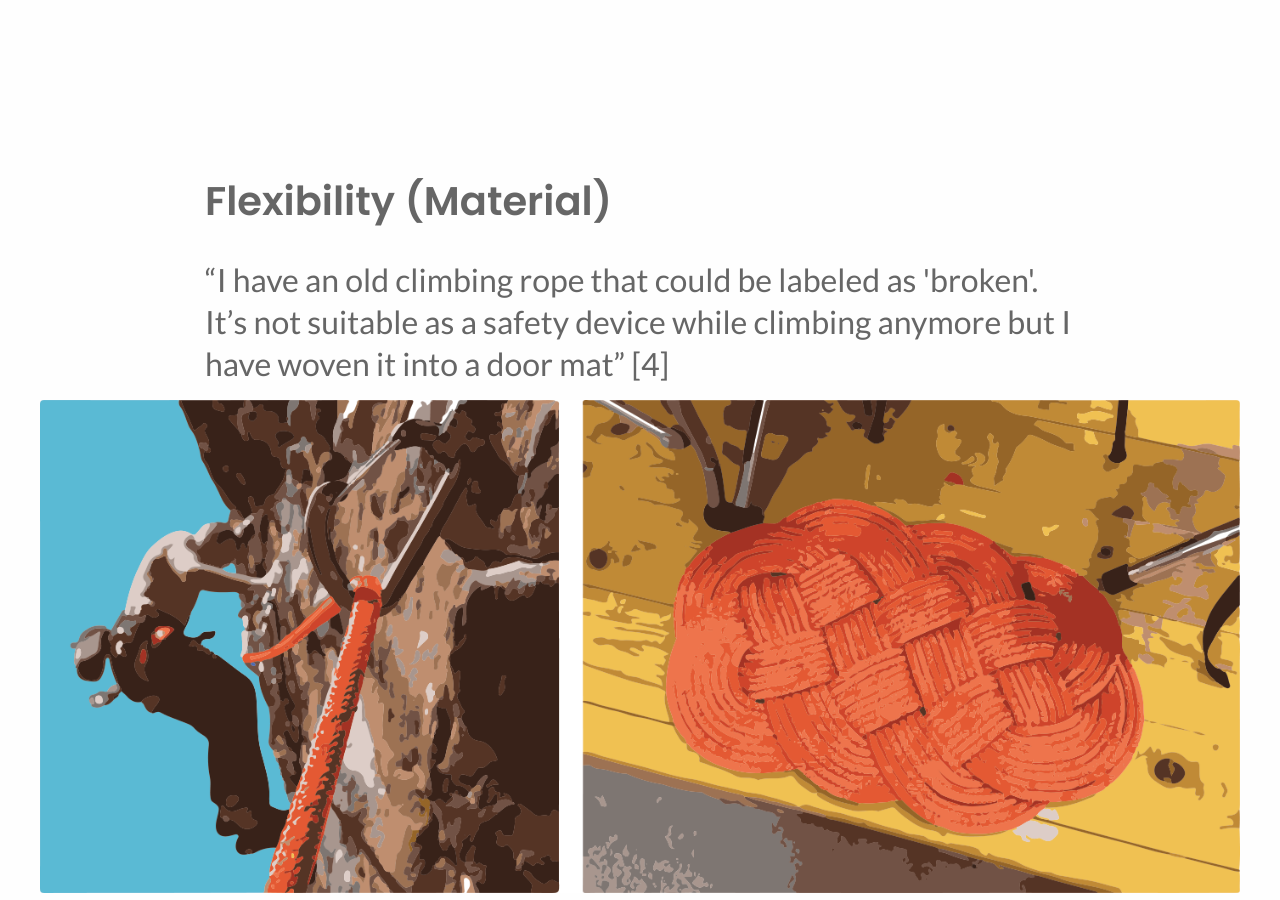
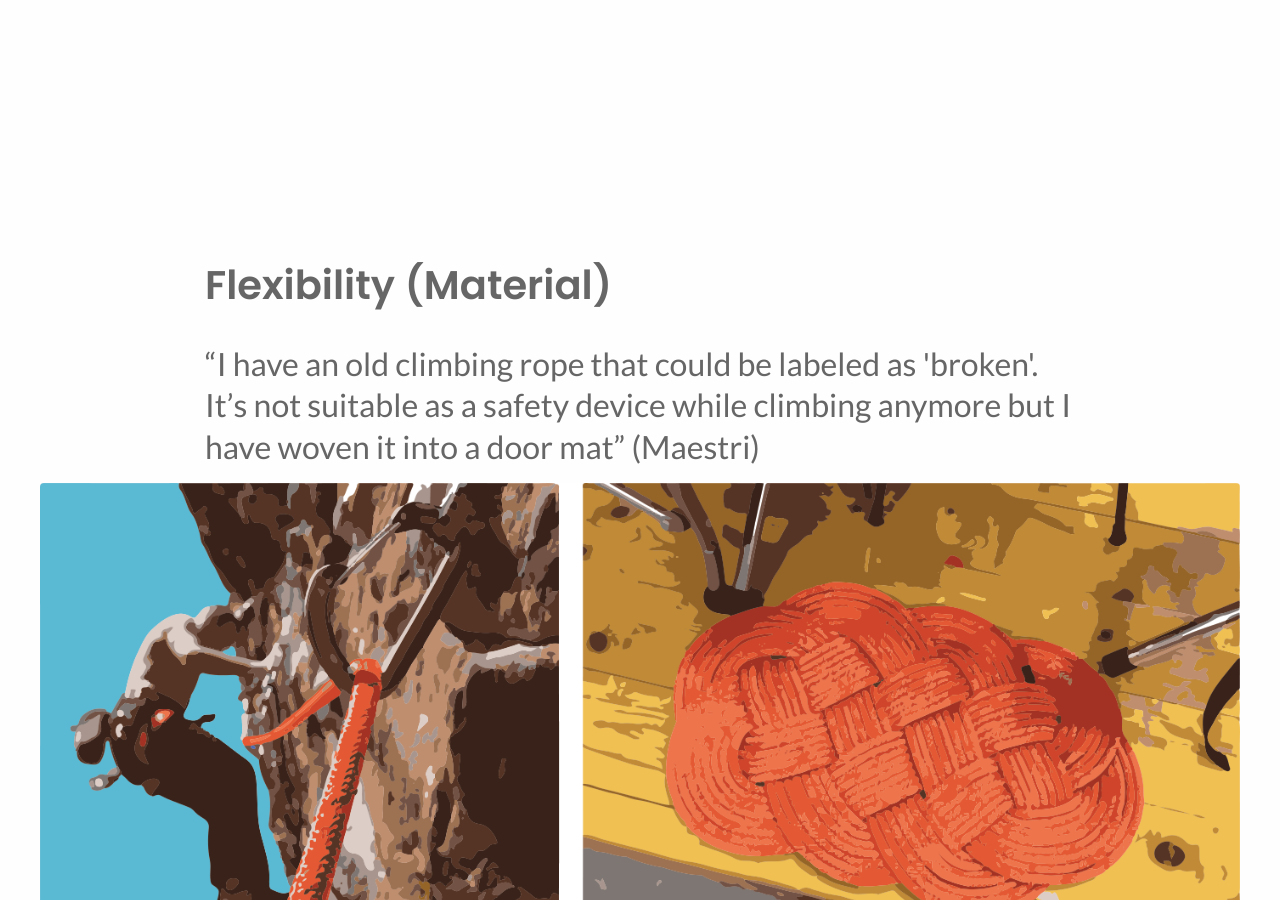
Before and after one commit to naher94/fluid-design, a Jekyll site: the page built from index.html, in a window 1280 px wide and 900 px high, scrolled down 7199 px. Built offline with Jekyll 4.4.1, drawn with Linux system fonts in a browser that asks for light colours; some of the changed text lies outside the part shown.

Commit message:
Copy Updates

```diff
--- a/index.html
+++ b/index.html
@@ -122,12 +122,12 @@
 <section class="row">
   <div class="columns small-12 medium-9 medium-centered">
     <h2>Flexibility (Material)</h2>
-    <p>“I have an old climbing rope that could be labeled as 'broken'. It’s not suitable as a safety device while climbing anymore but I have woven it into a door mat” [4]</p>
+    <p>“I have an old climbing rope that could be labeled as 'broken'. It’s not suitable as a safety device while climbing anymore but I have woven it into a door mat” (Maestri)</p>
   </div>
   <div class="image-container"><img src="img/rope.png" alt="Flexible Rope in Different Context"></div>
   <div class="columns small-12 medium-9 medium-centered">
     <p>Which got me thinking…</p>
-    <p>What would a be the digital equalvalent of the rope, a digital flexible material?</p>
+    <p>What would be the digital equalvalent of the rope, a digital flexible material?</p>
   </div>
   <div class="image-container"><img src="img/marioresolution.png" alt="Mario at 2 different resolutions"></div>
   <div class="columns small-12 medium-9 medium-centered">
@@ -145,7 +145,7 @@
   <div class="small-12 columns">
     <div class="message-bubble small-11 small-offset-1 medium-8 medium-offset-4">
       <img src="../img/sent-message-hook-right.svg" class="sent-message-hook-right"/>
-      <p>a responsive design is made to fit all types of screens depending on size, rotation and way of use (touchscreen vs mouse or keyboard)</p>
+      <p>A responsive design is made to fit all types of screens depending on size, rotation and way of use (touchscreen vs mouse or keyboard)</p>
     </div>
   </div>
   <div class="small-12 columns">
```
Also changed, not shown: other parts of index.html (+2 -2 lines), 2 other files.
